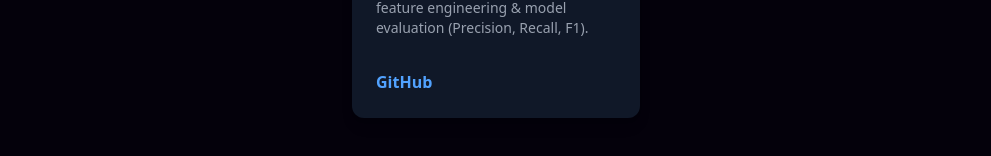
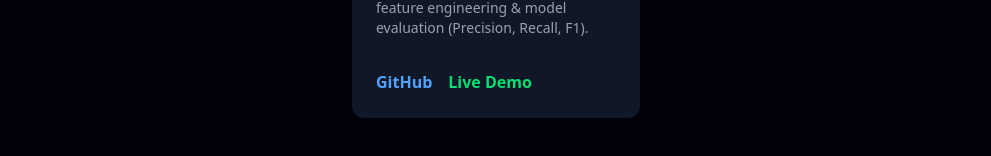
Before and after one commit to patilshubham0003/my_portfolio, a React (Vite) app: page / in a window 1280 px wide. Shown: the part 2920-3076 px from the top of the page, without its empty margins (144-1135 px from the left). Built offline with nearby package versions, Linux system fonts and the light colour scheme.

Commit message:
project add

```diff
--- a/src/components/Project.jsx
+++ b/src/components/Project.jsx
@@ -27,6 +27,7 @@ function App() {
       description:
         "Built an end-to-end supervised ML pipeline using KNN, Logistic Regression and Naive Bayes to predict loan approval. Implemented Binary classification along with EDA, feature engineering & model evaluation (Precision, Recall, F1).",
       link: "https://github.com/patilshubham0003/Credit_Wise_Loan_System",
+      live:"https://credit-wise-loan-system.onrender.com/"
     }
   ];
 
```
